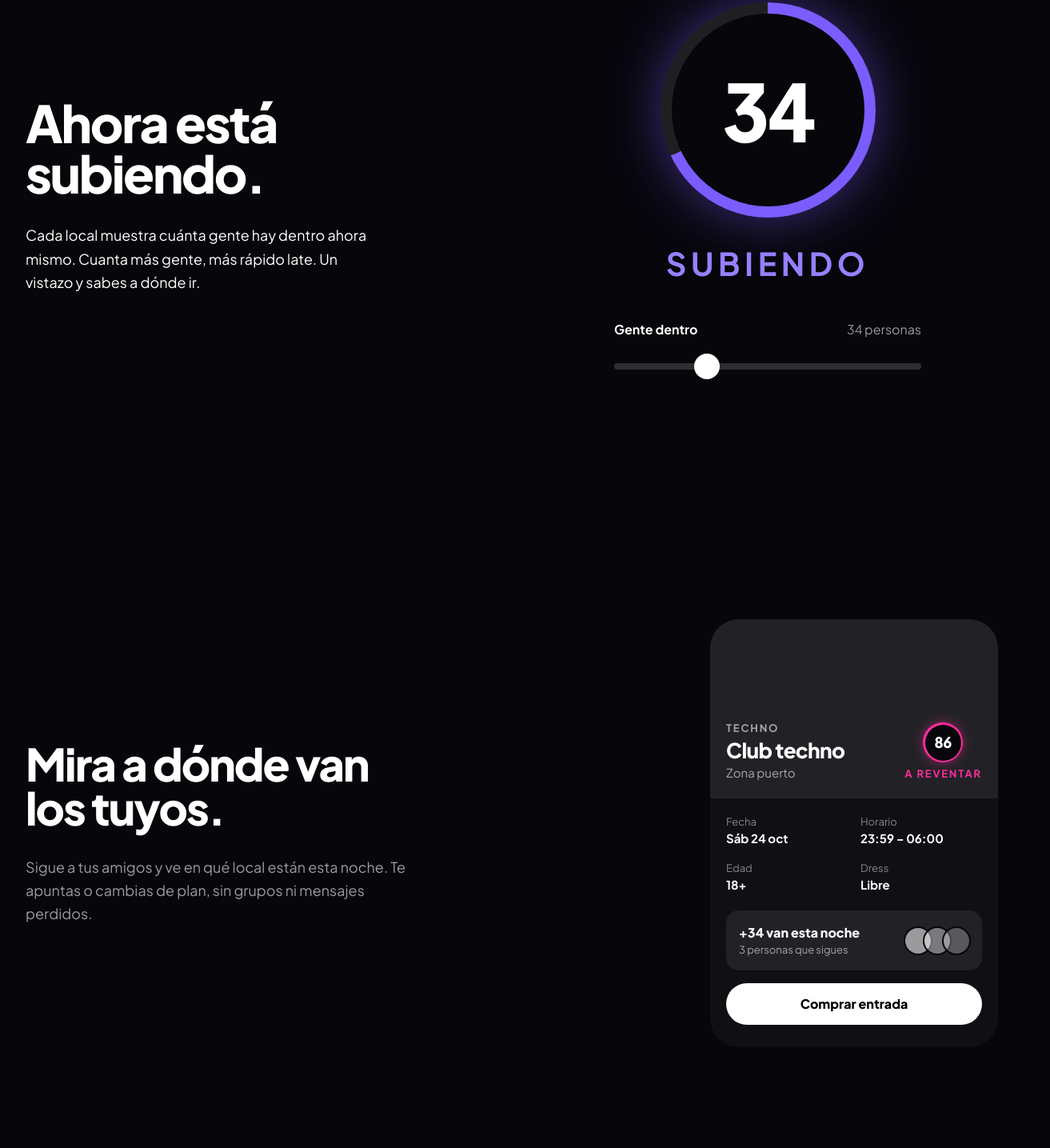
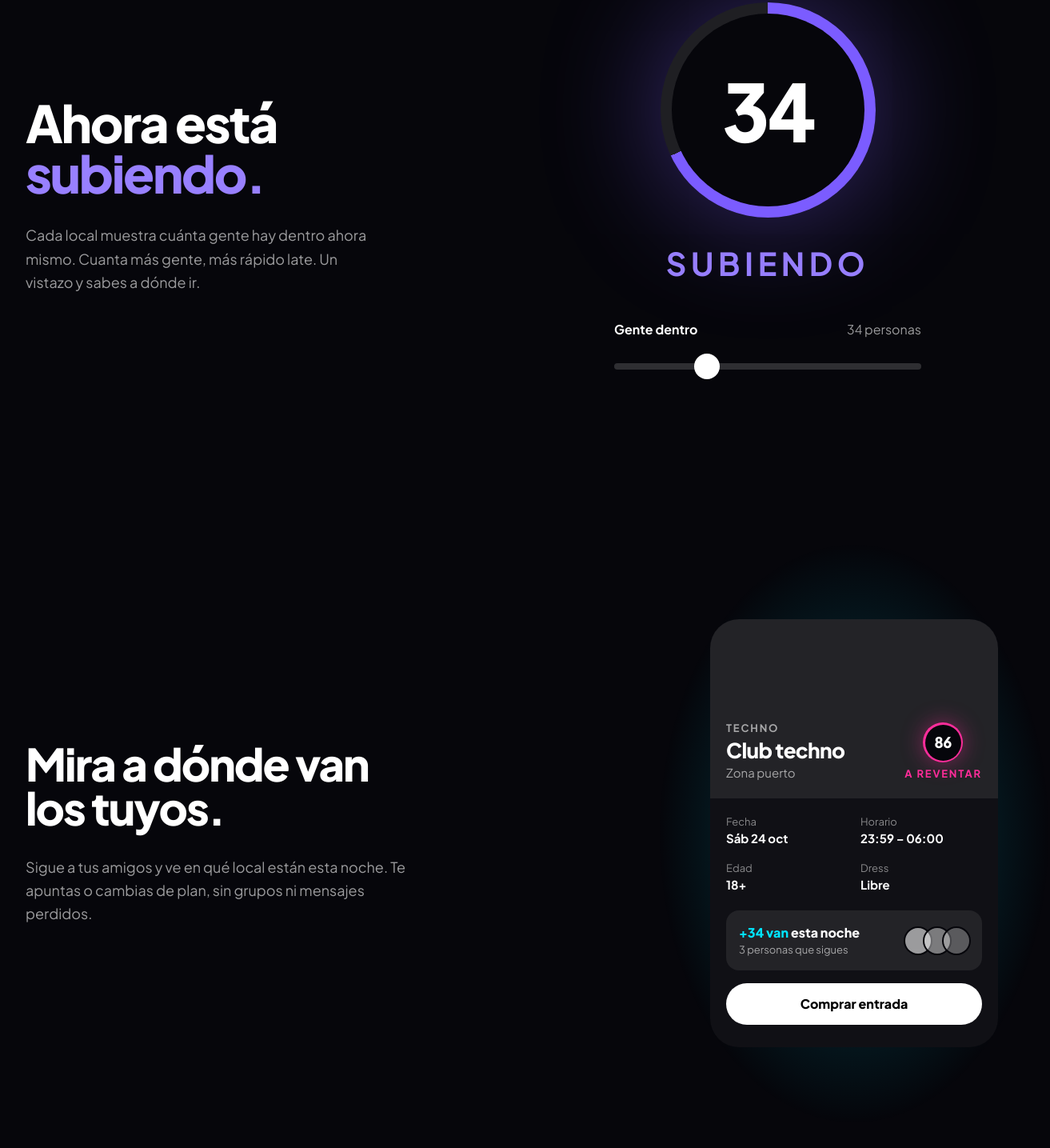
Before and after one commit to PauRaset/nightvibe.life, a Next.js app: page / in a window 1280 px wide. Shown: the part 1180-2615 px from the top of the page at 80% size, 1313 px wide, since content can reach past the window. Built offline with nearby package versions, Linux system fonts and the light colour scheme.

Commit message:
Rediseny 3

```diff
--- a/src/app/locales/page.tsx
+++ b/src/app/locales/page.tsx
@@ -49,7 +49,7 @@ export default function LocalesPage() {
             </div>
           </div>
           <figure data-reveal-item style={delay(120)} className="lg:col-span-5 lg:flex lg:justify-end">
-            <AppScreen screen="evento" preload />
+            <AppScreen screen="evento" glow="cyan" preload />
             <figcaption className="sr-only">Así ve la gente el evento de un local en la app.</figcaption>
           </figure>
         </Container>
--- a/src/components/HeatBadge.tsx
+++ b/src/components/HeatBadge.tsx
@@ -39,7 +39,8 @@ export function HeatBadge({
     "--beat": `${beatSeconds(people)}s`,
     // taste-skill-ignore: el anillo que se llena es el badge de la app (marca).
     background: `conic-gradient(${color} ${ringFill(people) * 360}deg, rgba(255,255,255,0.1) 0deg)`, // taste-skill-ignore
-    boxShadow: level === "zero" ? "none" : `0 0 1.4em -0.4em ${color}`,
+    // Halo del color del estado, como en la app: marca dónde mirar.
+    boxShadow: level === "zero" ? "none" : `0 0 2.2em 0.1em color-mix(in srgb, ${color} 38%, transparent)`,
   } as CSSProperties;
 
   return (
--- a/src/components/Logo.tsx
+++ b/src/components/Logo.tsx
@@ -5,7 +5,7 @@ export function Logo({ className = "" }: { className?: string }) {
   return (
     <Link
       href="/"
-      className={`text-xl font-extrabold tracking-tight text-nv-gradient ${className}`}
+      className={`inline-flex min-h-11 items-center text-xl font-extrabold tracking-tight text-nv-gradient ${className}`}
       aria-label={`${siteConfig.name}, ir al inicio`}
     >
       {siteConfig.name}
--- a/src/components/Navbar.tsx
+++ b/src/components/Navbar.tsx
@@ -40,7 +40,7 @@ export function Navbar() {
           ))}
           <Link
             href="/#descargar"
-            className="rounded-full bg-nv-gradient px-5 py-2.5 text-base font-extrabold text-black transition-transform active:scale-95"
+            className="inline-flex min-h-11 items-center rounded-full bg-nv-gradient px-5 text-base font-extrabold text-black transition-transform active:scale-95"
           >
             Descargar
           </Link>
@@ -50,7 +50,7 @@ export function Navbar() {
           <Link
             href="/#descargar"
             onClick={close}
-            className="rounded-full bg-nv-gradient px-4 py-2 text-base font-extrabold text-black transition-transform active:scale-95"
+            className="inline-flex min-h-11 items-center rounded-full bg-nv-gradient px-5 text-base font-extrabold text-black transition-transform active:scale-95"
           >
             Descargar
           </Link>
--- a/src/components/app/AppScreen.tsx
+++ b/src/components/app/AppScreen.tsx
@@ -38,20 +38,22 @@ export type AppScreenName = keyof typeof appScreens;
 
 type AppScreenProps = {
   screen: AppScreenName;
+  /** Halo suave del color de la escala detrás de la pantalla (no un fondo). */
+  glow?: "cyan" | "violet" | "magenta";
   /** Solo para la pantalla visible al cargar. */
   preload?: boolean;
   className?: string;
 };
 
-export function AppScreen({ screen, preload = false, className = "" }: AppScreenProps) {
+export function AppScreen({ screen, glow, preload = false, className = "" }: AppScreenProps) {
   const { file, alt } = appScreens[screen];
   const src = `/screens/${file}`;
   const useCapture =
     siteConfig.appScreensReviewed && existsSync(join(process.cwd(), "public", src));
 
-  return (
+  const screenEl = (
     <div
-      className={`relative w-full max-w-[360px] overflow-hidden rounded-[2.25rem] bg-nv-surface ${className}`}
+      className={`relative w-full max-w-[360px] overflow-hidden rounded-[2.25rem] bg-[color-mix(in_srgb,white_4%,var(--nv-bg))] ${className}`}
     >
       {useCapture ? (
         <Image
@@ -68,6 +70,21 @@ export function AppScreen({ screen, preload = false, className = "" }: AppScreen
           <div aria-hidden="true">{fragments[screen]}</div>
         </div>
       )}
+    </div>
+  );
+
+  if (!glow) return screenEl;
+  return (
+    <div className="relative isolate w-full max-w-[360px]">
+      {/* Halo: un degradado radial estático (sin filter: blur), barato en móvil. */}
+      <div
+        aria-hidden="true"
+        className="pointer-events-none absolute -inset-[18%] -z-10 max-sm:inset-x-0"
+        style={{
+          background: `radial-gradient(closest-side, color-mix(in srgb, var(--nv-${glow}) 26%, transparent), transparent)`, // taste-skill-ignore
+        }}
+      />
+      {screenEl}
     </div>
   );
 }
@@ -169,7 +186,7 @@ function EventoFragment() {
       </dl>
       <div className="mx-5 mt-5 flex items-center justify-between rounded-2xl bg-nv-surface-strong p-4">
         <div>
-          <p className="font-extrabold">+34 van esta noche</p>
+          <p className="font-extrabold"><span className="text-nv-cyan">+34 van</span> esta noche</p>
           <p className="text-[13px] text-nv-muted">3 personas que sigues</p>
         </div>
         <div className="flex -space-x-2">
@@ -217,12 +234,12 @@ function MisionesFragment() {
       <div className="mt-1 flex items-baseline justify-between">
         <p className="text-[28px] leading-none font-extrabold tracking-tight">Nivel 2</p>
         <p className="text-[15px] text-nv-muted">
-          <span className="font-extrabold text-white">{done} de {missions.length}</span> misiones
+          <span className="font-extrabold text-nv-violet-text">{done} de {missions.length}</span> misiones
         </p>
       </div>
       <div className="mt-3 h-2 overflow-hidden rounded-full bg-white/10">
         <div
-          className="h-full rounded-full bg-white"
+          className="h-full rounded-full bg-nv-violet"
           style={{ width: `${(done / missions.length) * 100}%` }}
         />
       </div>
@@ -256,7 +273,7 @@ function EntradaFragment() {
         {/* QR de demostración: no corresponde a ninguna entrada. */}
         <TicketQr payload="NIGHTVIBE · ENTRADA DE DEMOSTRACIÓN" />
       </div>
-      <p className="mx-auto mt-4 inline-block rounded-full bg-nv-surface-strong px-5 py-2.5 text-lg font-extrabold tracking-[0.12em] tabular-nums">
+      <p className="mx-auto mt-4 inline-block rounded-full bg-nv-surface-strong px-5 py-2.5 text-lg font-extrabold tracking-[0.12em] text-nv-cyan tabular-nums">
         NV-DEMO-0000
       </p>
       <p className="mt-3 text-[13px] text-nv-dim">Enséñala en la puerta</p>
--- a/src/components/home/FeatureSheets.tsx
+++ b/src/components/home/FeatureSheets.tsx
@@ -8,6 +8,8 @@ import { Container } from "../Container";
 type Feature = {
   id: string;
   screen: AppScreenName;
+  /** El único punto de color de la sección: el halo y el acento de su pantalla. */
+  glow: "cyan" | "violet";
   title: string;
   body: ReactNode;
 };
@@ -16,18 +18,21 @@ const features: Feature[] = [
   {
     id: "los-tuyos",
     screen: "evento",
+    glow: "cyan",
     title: "Mira a dónde van los tuyos.",
     body: "Sigue a tus amigos y ve en qué local están esta noche. Te apuntas o cambias de plan, sin grupos ni mensajes perdidos.",
   },
   {
     id: "misiones",
     screen: "misiones",
+    glow: "violet",
     title: "Sube de nivel en cada local.",
     body: "Completas misiones, como escanear el QR del local o subir una foto de la noche. Al completar un nivel, el local te da su premio.",
   },
   {
     id: "entradas",
     screen: "entrada",
+    glow: "cyan",
     title: "Compra fácil. Entra con el móvil.",
     body: "Compras la entrada del evento que publica cada local en segundos. Es un QR: lo enseñas en la puerta y entras.",
   },
@@ -67,7 +72,7 @@ export function FeatureSheets() {
                 style={{ "--reveal-delay": "160ms" } as CSSProperties}
                 className={`flex justify-center lg:col-span-5 ${flip ? "lg:order-1 lg:col-start-1 lg:justify-start" : "lg:col-start-8 lg:justify-end"}`}
               >
-                <AppScreen screen={f.screen} />
+                <AppScreen screen={f.screen} glow={f.glow} />
               </div>
             </Container>
           </section>
--- a/src/components/home/Hero.tsx
+++ b/src/components/home/Hero.tsx
@@ -20,7 +20,7 @@ export function Hero() {
           <StoreButtons className="mt-12" />
         </div>
         <div className="flex justify-center lg:col-span-5 lg:justify-end">
-          <AppScreen screen="home" preload />
+          <AppScreen screen="home" glow="violet" preload />
         </div>
       </Container>
     </section>
--- a/src/components/home/Rewards.tsx
+++ b/src/components/home/Rewards.tsx
@@ -32,7 +32,7 @@ export function Rewards() {
           </p>
         </div>
 
-        <ol className="space-y-3 lg:col-span-6 lg:col-start-7">
+        <ol className="space-y-4 lg:col-span-6 lg:col-start-7">
           {levels.map((l, i) => (
             <li
               key={l.level}
@@ -40,7 +40,9 @@ export function Rewards() {
               style={{ "--reveal-delay": `${i * 70}ms` } as CSSProperties}
               className="grid grid-cols-[4.5rem_1fr] items-baseline gap-x-4 rounded-3xl bg-nv-surface px-6 py-7 sm:px-8"
             >
-              <span className="text-base text-nv-dim tabular-nums">Nivel {l.level}</span>
+              <span className={`text-base tabular-nums ${l.level === levels.length ? "font-bold text-nv-magenta" : "text-nv-dim"}`}>
+                Nivel {l.level}
+              </span>
               <div>
                 <h3 className="text-2xl leading-tight font-bold tracking-[-0.02em] text-white sm:text-[28px]">
                   {l.reward}
--- a/src/components/live/HeatControl.tsx
+++ b/src/components/live/HeatControl.tsx
@@ -29,9 +29,12 @@ export function HeatControl({ initial = 34 }: { initial?: number }) {
           id="calor-title"
           className="text-[40px] leading-[0.98] font-extrabold tracking-[-0.035em] text-white sm:text-[64px]"
         >
-          Ahora está <span className="block">{headlineWord[level]}.</span>
+          Ahora está{" "}
+          <span className={`block transition-colors duration-300 ${heatLevels[level].textClass}`}>
+            {headlineWord[level]}.
+          </span>
         </h2>
-        <p className="mt-8 max-w-md text-lg leading-relaxed text-white">
+        <p className="mt-8 max-w-md text-lg leading-relaxed text-nv-muted">
           Cada local muestra cuánta gente hay dentro ahora mismo. Cuanta más gente, más rápido late.
           Un vistazo y sabes a dónde ir.
         </p>
--- a/src/components/locales/ContactForm.tsx
+++ b/src/components/locales/ContactForm.tsx
@@ -156,7 +156,7 @@ export function ContactForm() {
             required
             aria-invalid={errors.privacidad ? true : undefined}
             aria-describedby={describedBy("privacidad")}
-            className="mt-0.5 size-5 shrink-0 accent-nv-violet"
+            className="mt-0.5 size-6 shrink-0 accent-nv-violet"
           />
           <label htmlFor="privacidad" className="text-base leading-relaxed text-white">
             He leído y acepto la{" "}
```
Also changed, not shown: src/components/Footer.tsx (+8 -8 lines).
